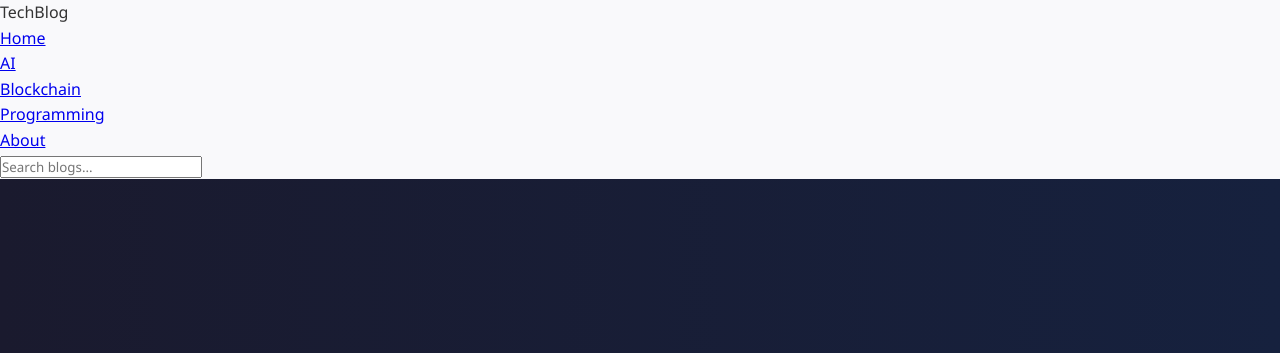
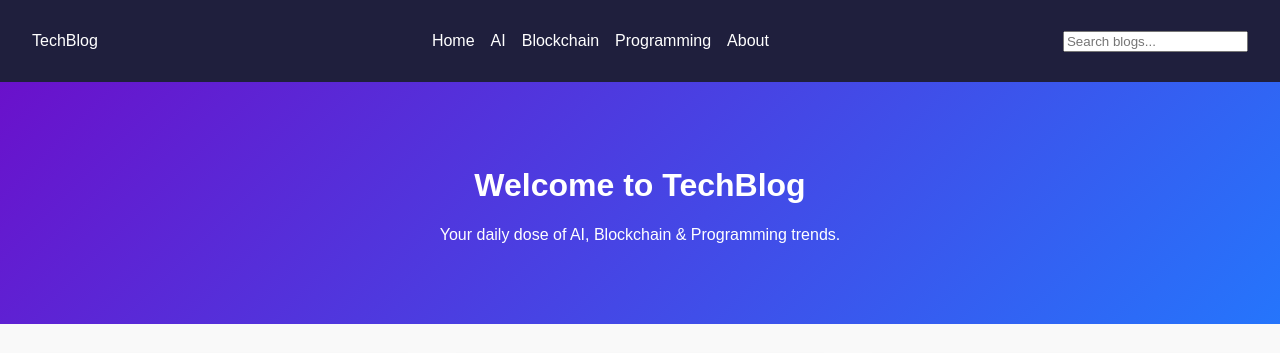
Before and after one commit to pov3sha/TECHSPHERE-TECH-BLOG, a Flask app: page / in a window 1280 px wide. Shown: the top 353 px of the page. Run offline with Flask 3, Linux system fonts and the light colour scheme.

Commit message:
Update style.css

```diff
--- a/static/css/style.css
+++ b/static/css/style.css
@@ -1,90 +1,116 @@
-/* Reset */
-* {
-  margin: 0; padding: 0; box-sizing: border-box;
-  font-family: 'Segoe UI', sans-serif;
+body {
+  font-family: Arial, sans-serif;
+  margin: 0;
+  padding: 0;
+  background: #f9f9f9;
+  color: #333;
 }
 
-body {
-  background: #f9f9fb;
-  color: #333;
-  line-height: 1.6;
+/* Navbar */
+.navbar {
+  background: #1f1f3d;
+  color: #fff;
+  padding: 1rem 2rem;
+  display: flex;
+  justify-content: space-between;
+  align-items: center;
 }
 
-header, footer {
-  background: #1a1a2e;
-  color: white;
-  padding: 1rem 2rem;
+.nav-links {
+  list-style: none;
+  display: flex;
+  gap: 1rem;
 }
 
-header nav a {
-  color: white;
-  margin: 0 1rem;
+.nav-links a {
   text-decoration: none;
+  color: #fff;
+  transition: color 0.3s;
 }
 
-header nav a:hover {
-  border-bottom: 2px solid #e94560;
+.nav-links a:hover {
+  color: #f4b400;
 }
 
+/* Hero */
 .hero {
-  height: 60vh;
-  background: linear-gradient(to right, #1a1a2e, #16213e);
-  display: flex; justify-content: center; align-items: center;
-  color: white; text-align: center;
+  background: linear-gradient(135deg, #6a11cb, #2575fc);
+  color: white;
+  padding: 4rem 2rem;
+  text-align: center;
+  animation: fadeIn 2s ease;
 }
 
-.hero .btn {
-  display: inline-block;
-  margin-top: 1rem;
-  padding: 0.6rem 1.2rem;
-  background: #e94560;
-  color: white;
-  text-decoration: none;
-  border-radius: 8px;
-  transition: 0.3s ease;
-}
-
-.hero .btn:hover {
-  background: #ff2e63;
-}
-
-.featured {
-  padding: 3rem 2rem;
-}
-
-.card-grid {
+/* Blog Cards */
+.blog-list {
   display: grid;
   grid-template-columns: repeat(auto-fit, minmax(280px, 1fr));
   gap: 2rem;
+  padding: 2rem;
 }
 
-.card {
-  background: white;
-  border-radius: 12px;
+.blog-card {
+  background: #fff;
+  border-radius: 10px;
   overflow: hidden;
-  box-shadow: 0 6px 15px rgba(0,0,0,0.1);
+  box-shadow: 0px 4px 10px rgba(0,0,0,0.1);
   transition: transform 0.3s;
 }
 
-.card:hover {
-  transform: translateY(-5px);
+.blog-card:hover {
+  transform: translateY(-10px);
 }
 
-.card-body {
-  padding: 1rem;
+.blog-card img {
+  width: 100%;
+  height: 200px;
+  object-fit: cover;
 }
 
-.btn-small {
-  display: inline-block;
-  margin-top: 0.5rem;
-  padding: 0.4rem 0.8rem;
-  font-size: 0.9rem;
-  background: #1a1a2e;
-  color: white;
-  border-radius: 6px;
-  text-decoration: none;
+.blog-card h2 {
+  margin: 1rem;
 }
 
-.btn-small:hover {
-  background: #16213e;
+.blog-card p {
+  margin: 0 1rem 1rem;
 }
+
+.btn {
+  display: inline-block;
+  margin: 0 1rem 1rem;
+  padding: 0.5rem 1rem;
+  background: #2575fc;
+  color: white;
+  text-decoration: none;
+  border-radius: 5px;
+}
+
+.btn:hover {
+  background: #6a11cb;
+}
+
+/* Blog Detail */
+.blog-detail {
+  padding: 2rem;
+}
+
+.blog-detail img {
+  max-width: 100%;
+  margin: 1rem 0;
+  border-radius: 10px;
+}
+
+/* About */
+.about {
+  background: #1f1f3d;
+  color: white;
+  text-align: center;
+  padding: 2rem;
+  margin-top: 2rem;
+}
+
+/* Animations */
+@keyframes fadeIn {
+  from { opacity: 0; }
+  to { opacity: 1; }
+}
```
